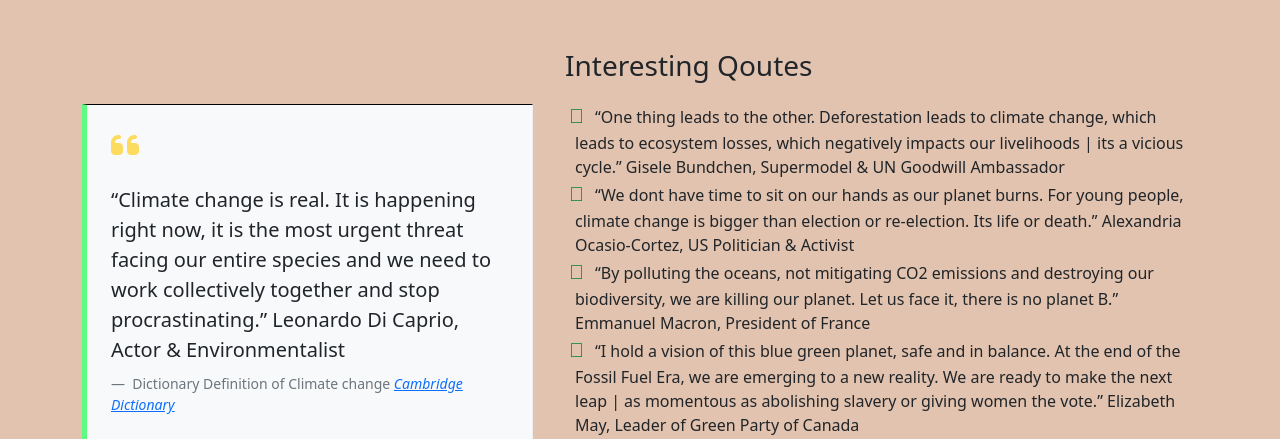
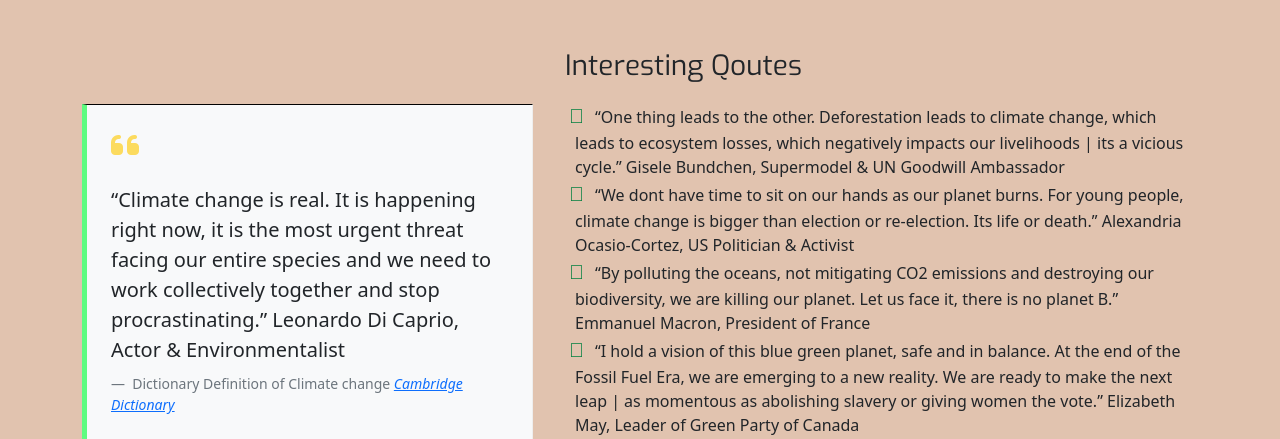
Before and after one commit to Lee-moran/Planet_Earth, a Django app: page /about/ in a window 1280 px wide. Shown: the part 415-854 px from the top of the page. Run offline with Django 3.2, Linux system fonts and the light colour scheme; some libraries are stand-ins or nearby versions.

Commit message:
updating fonts

```diff
--- a/static/css/style.css
+++ b/static/css/style.css
@@ -277,3 +277,8 @@ ABOUT PAGE
 .climate-quote {
   margin-top: 105px;
 }
+
+.about-text{
+    font-family: 'Exo';
+
+}
--- a/templates/about.html
+++ b/templates/about.html
@@ -19,7 +19,7 @@
 
           <div class="col-md-7">
             <div class="about-content ms-2">
-              <h2 class="blog-text">Why Earth needs your help?</h2>
+              <h2 class="about-text">Why Earth needs your help?</h2>
               <ul class="about-page">
               <li class="why-earth"> The place most of us call home, is under treat from human criviazation and the impact we have had on this beautiful planet. </li>
               <li class="why-earth">Earth provided us with all the natural resources to live a sustainable and balanced life only nurting what you need and giving back.</li>
@@ -46,7 +46,7 @@
           </div>
           <div class="col-md-7">
             <div class="more-about ms-2">
-              <h3 class="dancing-text">Interesting Qoutes</h3>
+              <h3 class="about-text">Interesting Qoutes</h3>
               <ul class="about-page">
               <li class="fun-facts">“One thing leads to the other. Deforestation leads to climate change, which leads to ecosystem losses, which negatively impacts our livelihoods | its a vicious cycle.”
                 Gisele Bundchen, Supermodel & UN Goodwill Ambassador</li>
```
